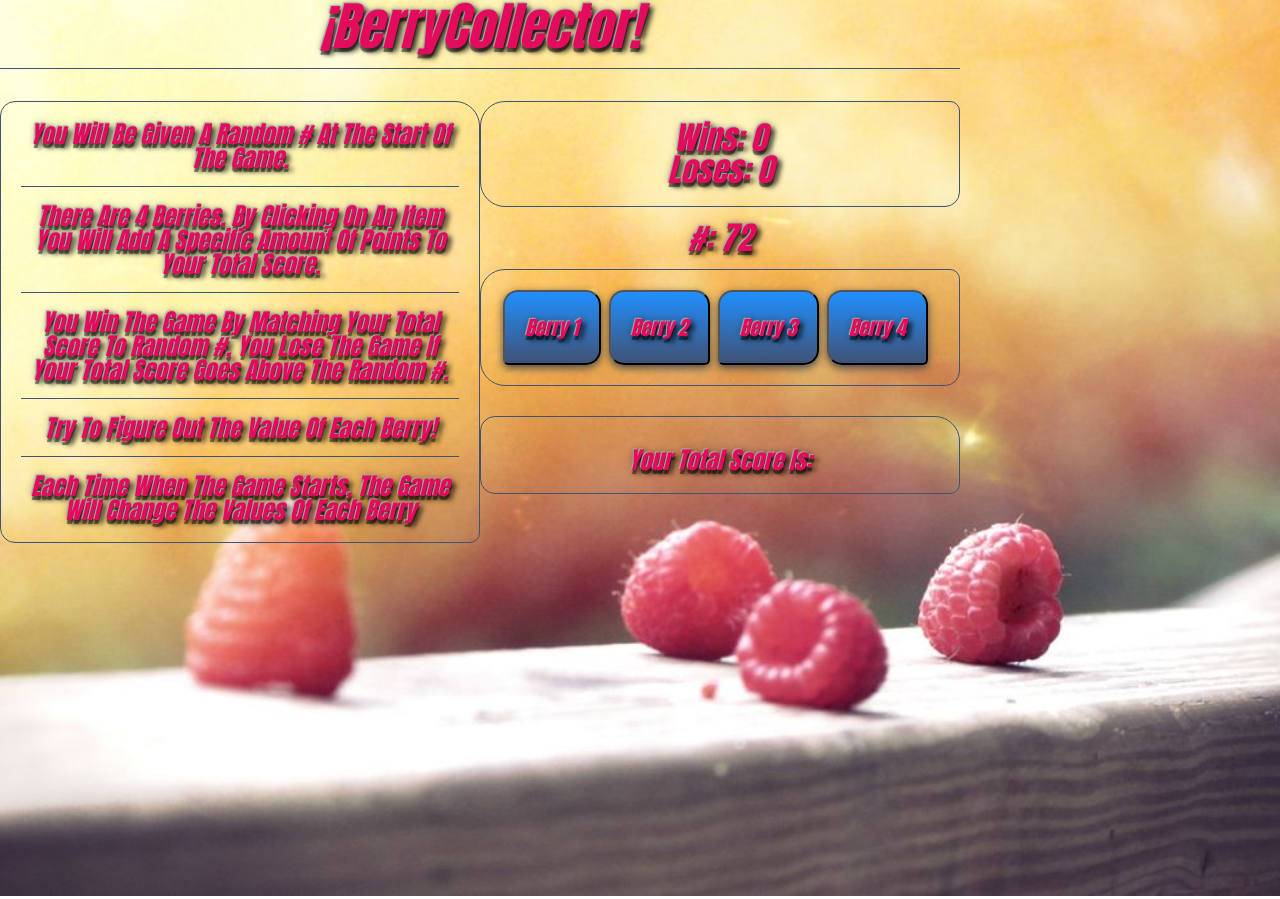
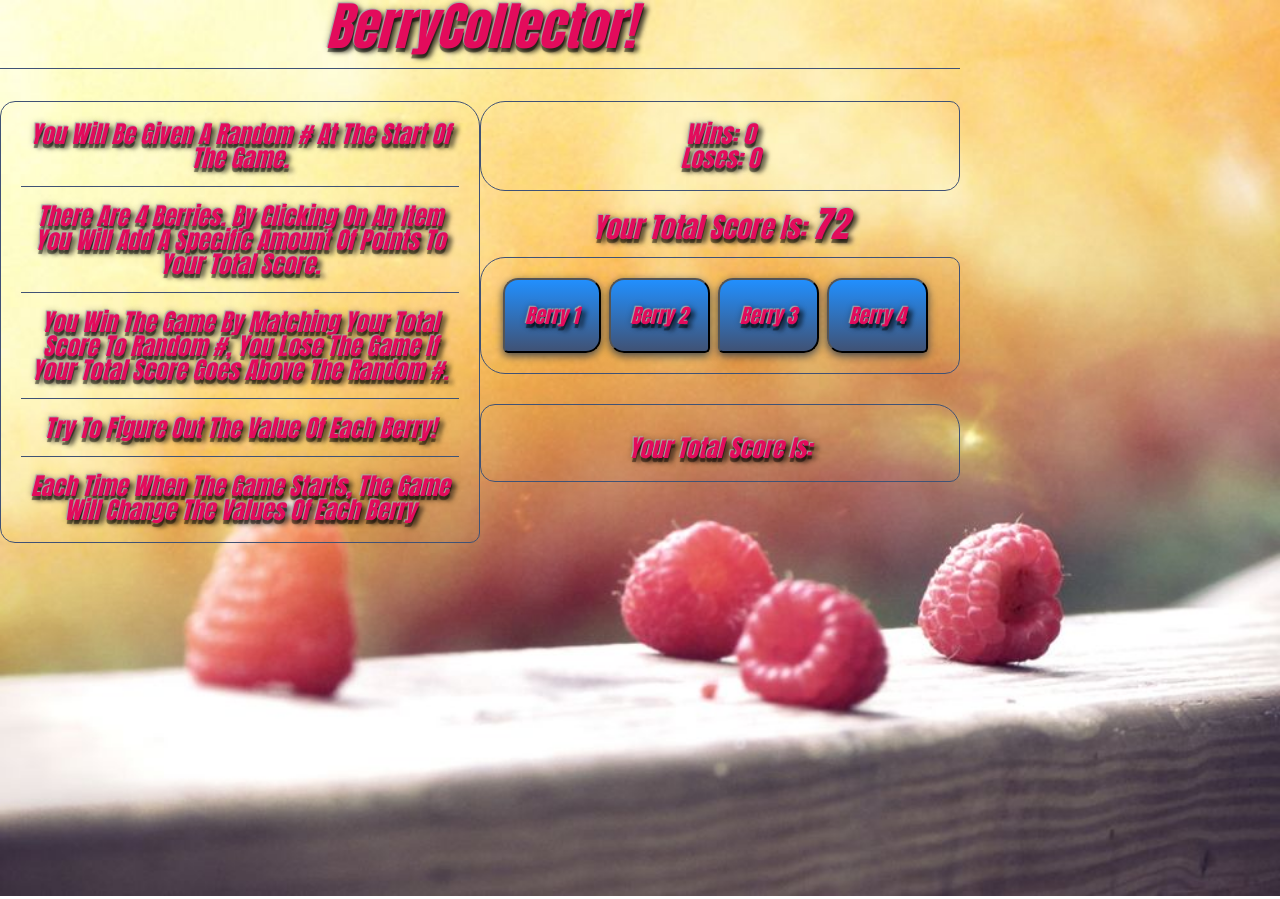
Before and after one commit to 2juicy/BerryCollector, a plain HTML site: page index.html in a window 1280 px wide. Drawn offline with nearby package versions, Linux system fonts and the light colour scheme.

Commit message:
more style and code cleanup

```diff
--- a/css/style.css
+++ b/css/style.css
@@ -82,7 +82,7 @@ p{
     background: #33cccc;
     transform: translateY(3px);
     }
-#yourWins, #yourLoses, #winOrLose, #yourNum{
+#yourWins, #yourLoses, {
     font-size: 32px;
     color: #E30B5C;
 }
@@ -91,7 +91,7 @@ p{
     font-size: 28px;
 }
 
-#yourTotal {
+#yourTotal, #yourNum, #winOrLose {
     font-size: 36px;
     color: #E30B5C;
 }
--- a/index.html
+++ b/index.html
@@ -16,7 +16,7 @@
 		<img width="100%" height='100%' src="images/background.jpg">
 	</figure>
 	<div class="container">
-		<h1>¡BerryCollector!</h1>
+		<h1>BerryCollector!</h1>
 <hr>
 		<div class="column">
 			<p>You will be given a random # at the start of the game.</p>
@@ -33,7 +33,7 @@
 			<p><span id='yourWins'>Wins: 0</span></p>
 			<p><span id='yourLoses'>Loses: 0</span></p>
 		</div>
-		<p><span id='yourNum'> </span></p>
+		<p><span id='score'>Your Total Score Is: </span><span id='yourNum'></span></p>
 		<div class="column">
 			<button class='item' value='0'>Berry 1</button>
 			<button class='item' value='1'>Berry 2</button>
--- a/javascript/game.js
+++ b/javascript/game.js
@@ -12,7 +12,7 @@ var random3 = (Math.floor(Math.random() * 12) +1);
 var userPick = 0;
 randomArr.push(random0, random1, random2, random3);
 console.log(randomArr);
-document.getElementById("yourNum").innerHTML = "#: " + randomNum;
+document.getElementById("yourNum").innerHTML = randomNum;
 
 //Reset game and randomize number.
 function randomizeNum(){
@@ -24,7 +24,7 @@ function randomizeNum(){
     random3 = (Math.floor(Math.random() * 12) +1);
     randomArr.push(random0, random1, random2, random3);
     console.log(randomArr);
-    document.getElementById("yourNum").innerHTML = "#: " + randomNum;
+    document.getElementById("yourNum").innerHTML = randomNum;
     totalScore = 0;
 }
 //Checks score for win condition.
```
